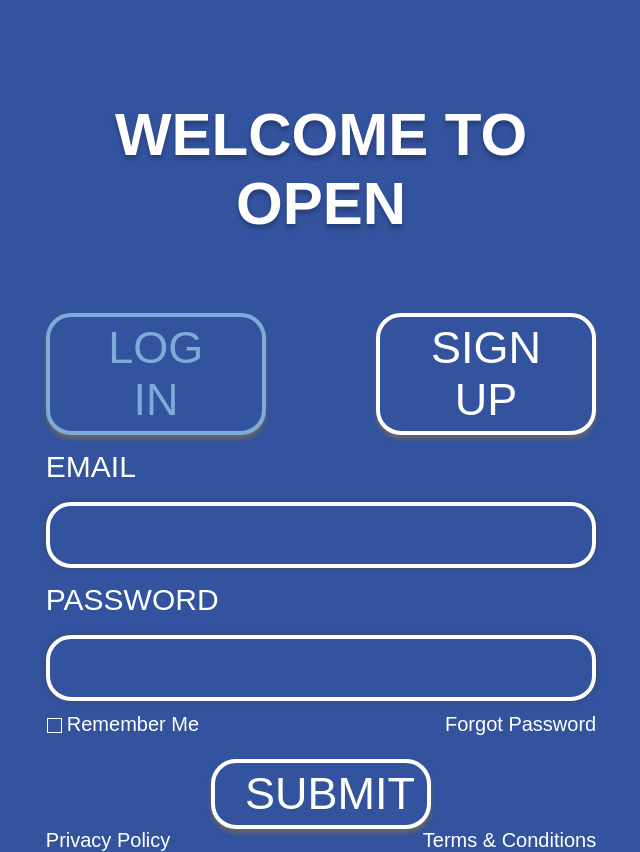
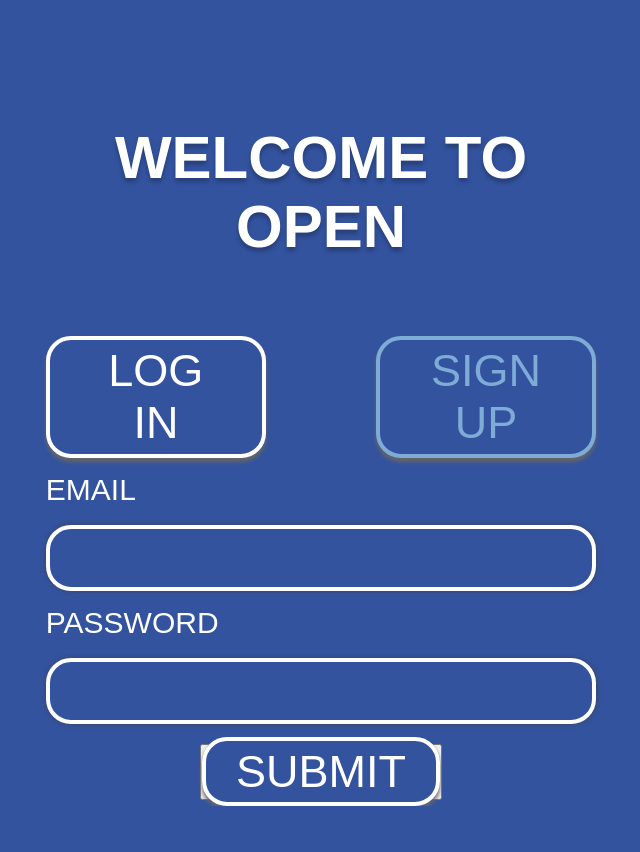
Before and after one commit to Hgjnnf/Open, a React (Create React App) app in the folder open-frontend/: page /login in a window 1280 px wide. Shown: the whole page, without its empty margins (319-959 px from the left). After the commit the page ends 806 px from the top, so only its background shows below. Built offline with nearby package versions, Linux system fonts and the light colour scheme.

Commit message:
Add login and logout features

```diff
--- a/open-frontend/package.json
+++ b/open-frontend/package.json
@@ -1,6 +1,7 @@
 {
   "name": "open-frontend",
   "version": "0.1.0",
+  "proxy": "http://open-backend.herokuapp.com",
   "private": true,
   "dependencies": {
     "@testing-library/jest-dom": "^5.11.4",
--- a/open-frontend/src/App.js
+++ b/open-frontend/src/App.js
@@ -3,8 +3,8 @@
 //components
 import MailCard from "./components/common/mails/MailCard.js";
 import MailViewPage from "./components/mailview/MailViewPage.js";
-import Signup from "./components/common/home/HomeLogin";
-import Login from "./components/common/home/HomeSignup";
+import Login from "./components/common/home/HomeLogin";
+import Signup from "./components/common/home/HomeSignup";
 
 //routing
 import {
--- a/open-frontend/src/components/common/home/HomeInput.js
+++ b/open-frontend/src/components/common/home/HomeInput.js
@@ -2,7 +2,7 @@
 import "./HomeInput.css";
 
 const HomeInput = (props) => {
-  const { type, name, onClick, labelFor, question } = props;
+  const { type, name, onChange, labelFor, question } = props;
 
   return (
     /*
@@ -18,14 +18,14 @@
     </div>
     */
     <div>
-      <label for={labelFor}>
+      <label htmlFor={labelFor}>
         <p className="title">{question}</p>
       </label>
       <input
         type={type}
         className="input-box"
         name={name}
-        onClick={onClick}
+        onChange={onChange}
         required
       />
     </div>
--- a/open-frontend/src/components/common/home/HomeLogin.js
+++ b/open-frontend/src/components/common/home/HomeLogin.js
@@ -1,22 +1,23 @@
-import React, { useState } from "react";
+import React, { useState, useEffect } from "react";
 import "./Home.css";
 import HomeButton from "./HomeButton.js";
 import HomeCheckbox from "./HomeCheckbox.js";
 import HomeInput from "./HomeInput.js";
+import axios from 'axios';
 
-const Home = (props) => {
+const Home = ({history}) => {
   // const active = "rgb(51, 83, 159)";
   // const inactive = "rgb((20, 28, 90)";
 
   // let login = true;
 
   /*
-  const ClickLogin = () => {
+  const ChangeonChangeLogin = () => {
     const node = ReactDOM.findDOMNode(this);
     const log = node.querySelector(".log");
     const sign = node.querySelector(".sign");
 
-    console.log("clicked login");
+    console.log("ChangeonChangeed login");
     if (!login) {
       login = false;
       log.style.borderColor = active;
@@ -26,12 +27,12 @@
     }
   };
 
-  const ClickSignup = () => {
+  const ChangeonChangeSignup = () => {
     const node = ReactDOM.findDOMNode(this);
     const log = node.querySelector(".log");
     const sign = node.querySelector(".sign");
 
-    console.log("clicked signup");
+    console.log("ChangeonChangeed signup");
     if (login) {
       login = true;
       log.style.borderColor = inactive;
@@ -41,6 +42,48 @@
     }
   };
   */
+  const [email, setEmail] = useState(null);
+  const [password, setPassword] = useState(null);
+
+  useEffect(() => {
+    if(localStorage.getItem("authToken")) {
+      history.push("/");
+    }
+  }, [history])
+
+  const handleEmail = (event) => {
+    const value = event.target.value;
+
+    setEmail(value);
+    console.log(email);
+  }
+
+  const handlePassword = (event) => {
+    const value = event.target.value;
+
+    setPassword(value);
+    console.log(password);
+  }
+
+  const handleSubmit = async (event) => {
+    event.preventDefault();
+
+    const config = {
+      headers: {
+        "Content-Type": "application/json"
+      }
+    }
+
+    await axios.post('/api/auth/login', {email, password}, config).then(res => {
+      localStorage.setItem("authToken", res.data.token);
+      setTimeout(() => {
+        history.push("/");
+      }, 1000);
+    }).catch(err => {
+      alert(err.message);
+    });
+
+  }
 
   return (
     <div className="home-container">
@@ -50,40 +93,43 @@
           <HomeButton
             className="log"
             buttonText="LOG IN"
-            link="login"
+            link="/login"
             colour="#FFFFFF"
           ></HomeButton>
           <HomeButton
             className="sign"
             buttonText="SIGN UP"
-            link="signup"
+            link="/signup"
             colour="#7FABD7"
           ></HomeButton>
         </div>
+        <form onSubmit={handleSubmit}>
           <div className="input-container">
             <HomeInput
               type="text"
               name="email"
               labelFor="email"
               question="EMAIL"
-            onClick={null}
+              onChange={handleEmail}
             />
             <HomeInput
               type="text"
               name="password"
               labelFor="password"
               question="PASSWORD"
-            onClick={null}
+              onChange={handlePassword}
             />
           </div>
           <div className="submit-button">
+            <button type="submit">
               <HomeButton
                 className="submit-button"
                 buttonText="SUBMIT"
-            link="mailview"
                 colour="#FFFFFF"
               ></HomeButton>
+            </button>
           </div>
+        </form>
       </div>
     </div>
   );
--- a/open-frontend/src/components/mailview/MailViewButton.js
+++ b/open-frontend/src/components/mailview/MailViewButton.js
@@ -2,7 +2,7 @@
 import "./MailViewButton.css";
 
 const MailViewButton = (props) => {
-    const { children, link } = props;
+    const { children, link, onClick } = props;
 
     if (link=="") {
         return (
@@ -10,7 +10,7 @@
         );
     } else {
         return (
-            <a className="view-button" href={link}>{children}</a>
+            <a className="view-button" href={link} onClick={onClick}>{children}</a>
         );
     }
 };
--- a/open-frontend/src/components/mailview/MailViewPage.js
+++ b/open-frontend/src/components/mailview/MailViewPage.js
@@ -7,7 +7,7 @@
 
 let slideIndex = 0;
 
-const MailViewPage = (props) => {
+const MailViewPage = (props, {history}) => {
   const {} = props;
 
   const toArray = ["Darling", "You", "Bro"];
@@ -39,6 +39,12 @@
     ]);
   }
 
+  const handleLogOut = () => {
+    localStorage.removeItem("authToken");
+
+    history.push("/login");
+  }
+
   return (
     <div>
       <p className="view-header">Header</p>
@@ -47,6 +53,7 @@
         <MailViewButton link="">0 New Letters Available</MailViewButton>
         <MailViewButton link="replies">Letter Replies</MailViewButton>
         <MailViewButton link="tutorial">Rules of Open</MailViewButton>
+        <MailViewButton link="login" onClick={handleLogOut}>Log Out</MailViewButton>
       </div>
 
       <div>
```
Lines whose indentation alone changed are shown as unchanged.
